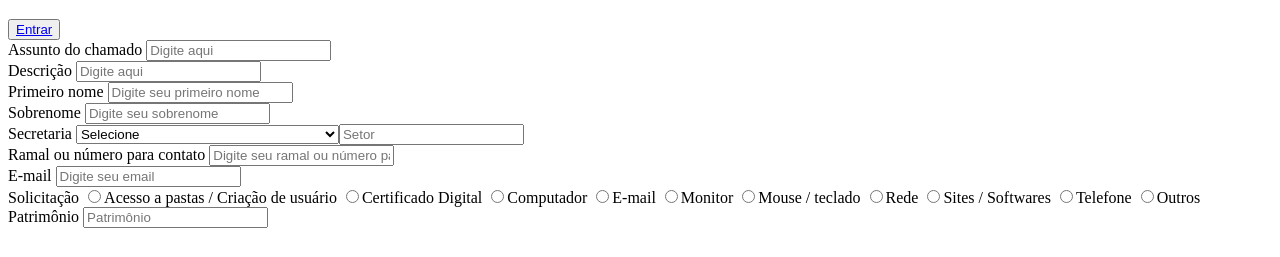
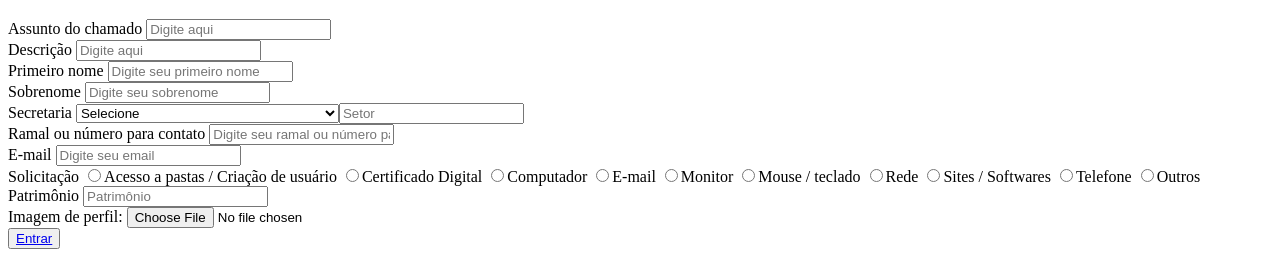
Before and after one commit to boidacarapreta/formulario-responsivo, a plain HTML site: page index..html in a window 1280 px wide. Shown: the part 677-934 px from the top of the page. Before the commit the page ends 913 px from the top, so only its background shows below. Drawn offline with Linux system fonts and the light colour scheme.

Commit message:
atualização 04

```diff
--- a/index..html
+++ b/index..html
@@ -21,7 +21,6 @@
                     <div class="title">
                         <h1>Preencha com seus dados</h1>
                     </div>
-                    <button><a href="#">Entrar</a></button>
                 </div>
 
                 <div class="input-group">
@@ -115,6 +114,12 @@
                         <label for="text">Patrimônio</label>
                         <input id="text" type="text" name="text" placeholder="Patrimônio" required>
                     </div>
+                    <div class="campo">
+                    <form action="processa_imagem_perfil.php" method="post" enctype="multipart/form-data">
+                    <label>Imagem de perfil: <input type="file" name="image"></label>
+                    <div><button><a href="#">Entrar</a></button></div>
+
+
 
 
             </form>
```
